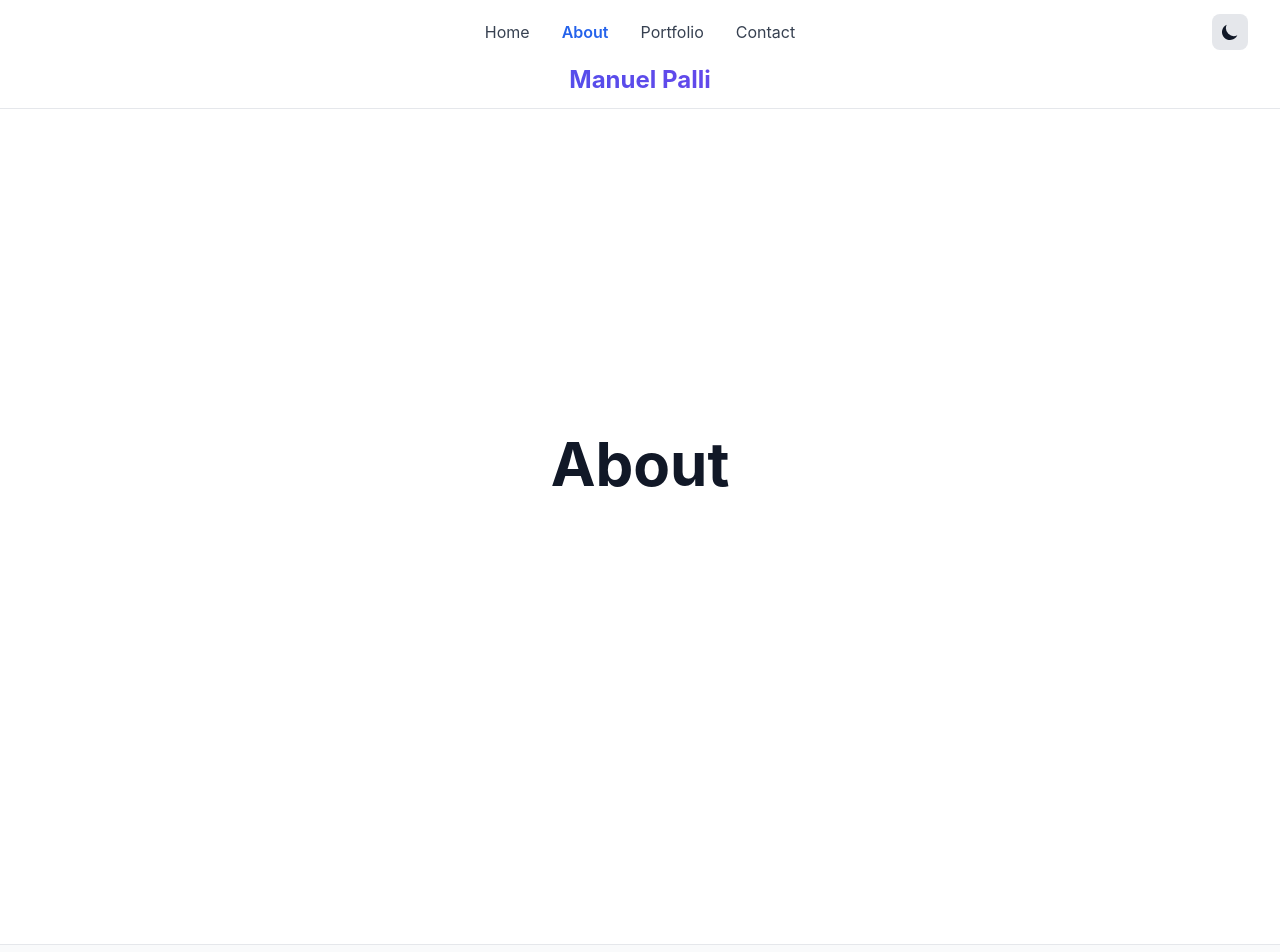
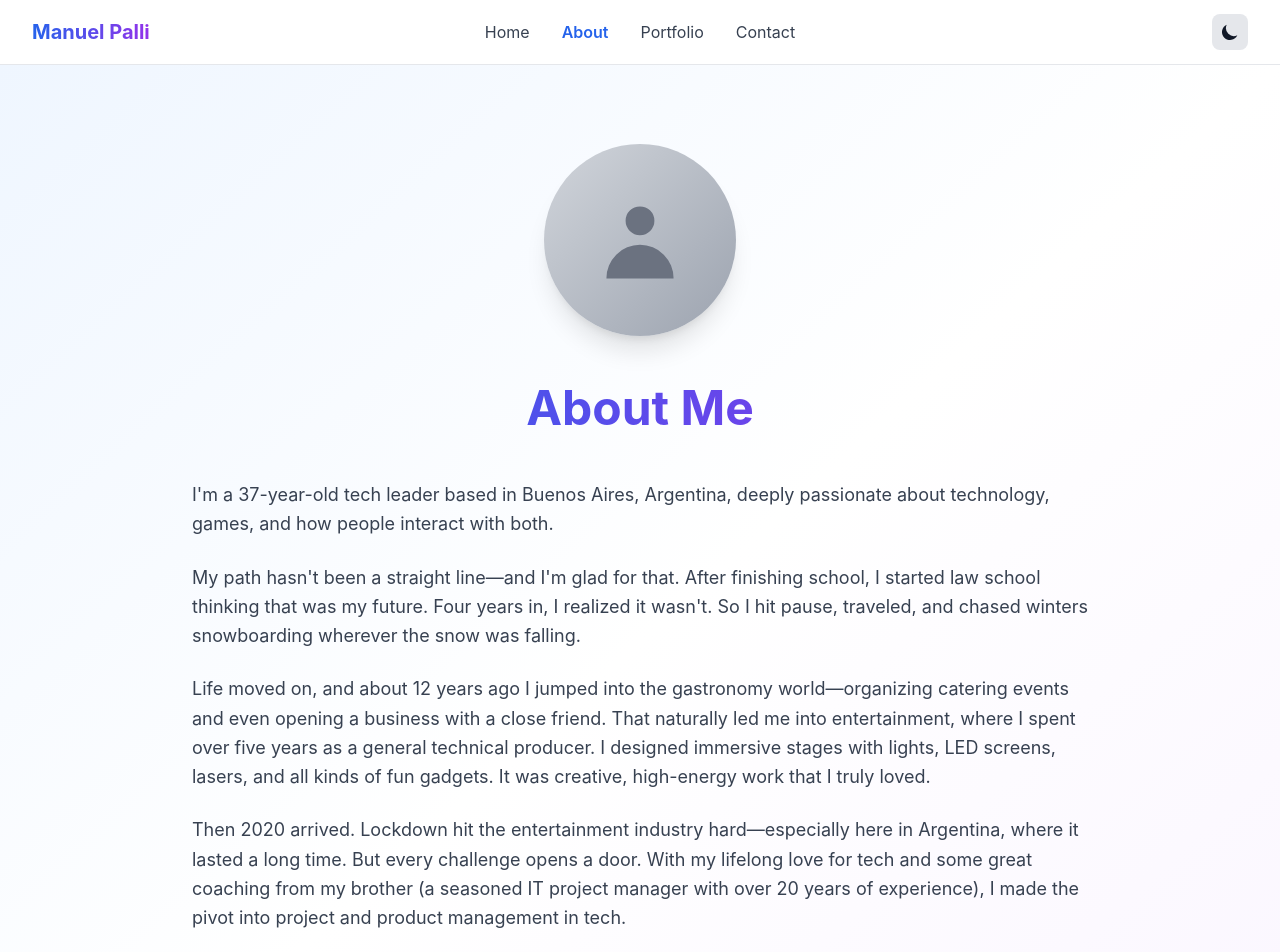
Before and after one commit to Excidium-MP/my-site, a React (Vite) app: page /portfolio/about in a window 1280 px wide. Shown: the top 952 px of the page. Built offline with nearby package versions, Linux system fonts and the light colour scheme.

Commit message:
Update Layout: conditional name display (home vs other pages) and About page with personal story

```diff
--- a/src/components/Layout.tsx
+++ b/src/components/Layout.tsx
@@ -20,12 +20,23 @@ function Layout({ children, darkMode, toggleDarkMode }: LayoutProps) {
 
   const isActive = (path: string) => location.pathname === path
 
+  const isHomePage = location.pathname === '/'
+
   return (
     <div className="min-h-screen bg-white dark:bg-gray-900 text-gray-900 dark:text-white transition-colors duration-200">
       {/* Header */}
       <header className="fixed top-0 left-0 right-0 bg-white/80 dark:bg-gray-900/80 backdrop-blur-sm border-b border-gray-200 dark:border-gray-800 z-50">
         <nav className="max-w-7xl mx-auto px-4 sm:px-6 lg:px-8">
           <div className="flex items-center justify-center h-16 relative">
+            {/* Name in top-left corner (only on non-home pages) */}
+            {!isHomePage && (
+              <div className="absolute left-0 hidden md:block">
+                <Link to="/" className="text-xl font-bold bg-gradient-to-r from-blue-600 to-purple-600 dark:from-blue-400 dark:to-purple-400 bg-clip-text text-transparent hover:opacity-80 transition-opacity">
+                  Manuel Palli
+                </Link>
+              </div>
+            )}
+
             {/* Desktop Navigation - Centered */}
             <div className="hidden md:flex items-center space-x-8">
               {navLinks.map((link) => (
@@ -80,12 +91,14 @@ function Layout({ children, darkMode, toggleDarkMode }: LayoutProps) {
             </div>
           </div>
 
-          {/* Name Title - Below Navigation */}
-          <div className="hidden md:block text-center pb-3">
-            <h2 className="text-2xl font-bold bg-gradient-to-r from-blue-600 to-purple-600 dark:from-blue-400 dark:to-purple-400 bg-clip-text text-transparent">
-              Manuel Palli
-            </h2>
-          </div>
+          {/* Name Title - Below Navigation (only on home page) */}
+          {isHomePage && (
+            <div className="hidden md:block text-center pb-3">
+              <h2 className="text-2xl font-bold bg-gradient-to-r from-blue-600 to-purple-600 dark:from-blue-400 dark:to-purple-400 bg-clip-text text-transparent">
+                Manuel Palli
+              </h2>
+            </div>
+          )}
 
           {/* Mobile Menu */}
           {mobileMenuOpen && (
--- a/src/pages/About.tsx
+++ b/src/pages/About.tsx
@@ -1,7 +1,48 @@
 function About() {
   return (
-    <div className="min-h-screen flex items-center justify-center px-4">
-      <h1 className="text-4xl md:text-6xl font-bold">About</h1>
+    <div className="min-h-screen bg-gradient-to-br from-blue-50 via-white to-purple-50 dark:from-gray-900 dark:via-gray-900 dark:to-gray-800 py-20 px-4">
+      <div className="max-w-4xl mx-auto">
+        {/* Optional Photo Placeholder */}
+        <div className="flex justify-center mb-12">
+          <div className="w-48 h-48 bg-gradient-to-br from-gray-300 to-gray-400 dark:from-gray-700 dark:to-gray-600 rounded-full shadow-xl flex items-center justify-center">
+            <svg className="w-24 h-24 text-gray-500 dark:text-gray-400" fill="currentColor" viewBox="0 0 20 20">
+              <path fillRule="evenodd" d="M10 9a3 3 0 100-6 3 3 0 000 6zm-7 9a7 7 0 1114 0H3z" clipRule="evenodd" />
+            </svg>
+          </div>
+        </div>
+
+        {/* Heading */}
+        <h1 className="text-4xl md:text-5xl font-bold text-center mb-12 bg-gradient-to-r from-blue-600 to-purple-600 dark:from-blue-400 dark:to-purple-400 bg-clip-text text-transparent">
+          About Me
+        </h1>
+
+        {/* Story Content */}
+        <div className="space-y-6 text-lg leading-relaxed text-gray-700 dark:text-gray-300">
+          <p>
+            I'm a 37-year-old tech leader based in Buenos Aires, Argentina, deeply passionate about technology, games, and how people interact with both.
+          </p>
+
+          <p>
+            My path hasn't been a straight line—and I'm glad for that. After finishing school, I started law school thinking that was my future. Four years in, I realized it wasn't. So I hit pause, traveled, and chased winters snowboarding wherever the snow was falling.
+          </p>
+
+          <p>
+            Life moved on, and about 12 years ago I jumped into the gastronomy world—organizing catering events and even opening a business with a close friend. That naturally led me into entertainment, where I spent over five years as a general technical producer. I designed immersive stages with lights, LED screens, lasers, and all kinds of fun gadgets. It was creative, high-energy work that I truly loved.
+          </p>
+
+          <p>
+            Then 2020 arrived. Lockdown hit the entertainment industry hard—especially here in Argentina, where it lasted a long time. But every challenge opens a door. With my lifelong love for tech and some great coaching from my brother (a seasoned IT project manager with over 20 years of experience), I made the pivot into project and product management in tech.
+          </p>
+
+          <p>
+            It's been the perfect fit. These days I lead remote teams, build products that solve real problems, and get to play in an industry that's constantly evolving. Honestly, it's an amazing time to be alive and part of this space—blending creativity, human behavior, and cutting-edge tools every day.
+          </p>
+
+          <p className="pt-4 text-center text-xl font-semibold text-gray-900 dark:text-white">
+            Outside work, you'll find me training Jiu-Jitsu, cooking (empanadas are my go-to), gaming, or enjoying family time as a proud dad.
+          </p>
+        </div>
+      </div>
     </div>
   )
 }
```
